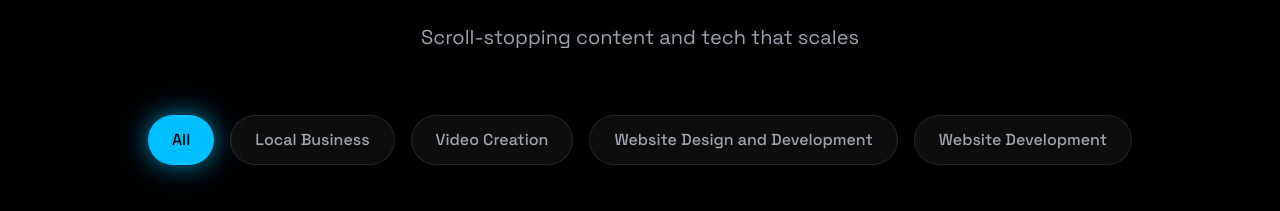
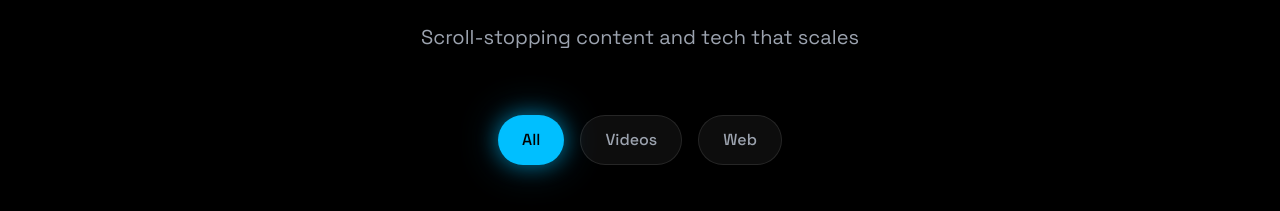
Before and after one commit to sagarkawad/at8-landing-page, a Next.js app: page / in a window 1280 px wide. Shown: the part 949-1160 px from the top of the page. Built offline with nearby package versions, Linux system fonts and the light colour scheme; grey boxes are pictures that could not be loaded.

Commit message:
website revamped

```diff
--- a/components/sections/AboutSection.tsx
+++ b/components/sections/AboutSection.tsx
@@ -82,8 +82,8 @@ export default function AboutSection() {
               being creative—it&apos;s about understanding psychology, platform
               algorithms, and most importantly, your audience&apos;s deepest
               desires and pain points. Not just that but businesses also do need
-              other services such as website design + development so for that we
-              also have a dedicated team to make your idea a reality.
+              other services such as web development so for that we also have a
+              dedicated team to make your idea a reality.
             </p>
             <p className="text-gray-400 text-lg leading-relaxed">
               We are getting started but we are confident that we can create
--- a/components/sections/FAQSection.tsx
+++ b/components/sections/FAQSection.tsx
@@ -11,8 +11,14 @@ const faqs = [
   {
     question: "What services does At8 offer?",
     answer:
-      "At8 offers comprehensive video creation, video edit and website design and development services for your brand.",
+      "At8 offers comprehensive creative video creation and website design and development services for your brand.",
   },
+  {
+    question: "Do you build full-stack web apps?",
+    answer:
+      "Yes! We not only build landing pages but also full-stack web applications.",
+  },
+
   {
     question: "Do you only create short-form videos?",
     answer:
@@ -21,7 +27,7 @@ const faqs = [
   {
     question: "Do you handle posting and ad campaigns?",
     answer:
-      "No! We currently don't offer end-to-end social media management and advertising campaigns across social media.",
+      "No! We currently don't offer social media management and advertising campaigns.",
   },
   {
     question: "How much do you charge per video?",
--- a/components/sections/Footer.tsx
+++ b/components/sections/Footer.tsx
@@ -100,14 +100,13 @@ export default function Footer() {
           <div>
             <h4 className="text-lg font-semibold mb-4 text-white">Services</h4>
             <ul className="space-y-3">
-              {[
-                "Video Creation (Shoot + Edit)",
-                "Website Design & Development",
-              ].map((service) => (
-                <li key={service}>
-                  <span className="text-gray-400">{service}</span>
-                </li>
-              ))}
+              {["Creative Videos (Shoot & Edit)", "Web Development"].map(
+                (service) => (
+                  <li key={service}>
+                    <span className="text-gray-400">{service}</span>
+                  </li>
+                )
+              )}
             </ul>
           </div>
 
--- a/components/sections/ServicesSection.tsx
+++ b/components/sections/ServicesSection.tsx
@@ -18,7 +18,7 @@ export default function ServicesSection() {
   const services = [
     {
       icon: <Video className="h-8 w-8 text-[#00BFFF]" />,
-      title: "Video Creation (Shoot + Edit)",
+      title: "Creative Videos (Shoot & Edit)",
       description:
         "Engaging reels, shorts, and long-form videos that creates a brand identity and drive action",
       features: [
@@ -30,7 +30,7 @@ export default function ServicesSection() {
     },
     {
       icon: <Globe className="h-8 w-8 text-[#00BFFF]" />,
-      title: "Website Design and Development",
+      title: "Website Development",
       description:
         "Custom websites that combine stunning design with powerful functionality to showcase your brand",
       features: [
--- a/components/sections/WorkShowcase.tsx
+++ b/components/sections/WorkShowcase.tsx
@@ -9,7 +9,7 @@ const works = [
     id: 1,
     title: "Market it!",
     brand: "At8",
-    tags: ["Video Creation"],
+    tags: ["Videos"],
     thumbnail:
       "https://images.pexels.com/photos/3184338/pexels-photo-3184338.jpeg?auto=compress&cs=tinysrgb&w=800",
     platform: "instagram",
@@ -21,7 +21,7 @@ const works = [
     id: 2,
     title: "Misal ad",
     brand: "Katakirrr",
-    tags: ["Video Creation", "Local Business"],
+    tags: ["Videos"],
     thumbnail:
       "https://imgs.search.brave.com/HyefZUzHfQFgnuvpZN9lmJvvij8xFz91aObpLc3L80c/rs:fit:860:0:0:0/g:ce/aHR0cHM6Ly9jb250/ZW50LmpkbWFnaWNi/b3guY29tL2NvbXAv/cHVuZS9jOS8wMjBw/eHgyMC54eDIwLjE3/MDExMzAwMDQxOC51/N2M5L2NhdGFsb2d1/ZS9rYXRhLWtpcnIt/ZXJhbmR3YW5lLXB1/bmUtcmVzdGF1cmFu/dHMtMTFhdnE2OS5q/cGc_dz0zODQwJnE9/NzU",
     platform: "instagram",
@@ -33,7 +33,7 @@ const works = [
     id: 3,
     title: "Find your wild!",
     brand: "Wild Stone",
-    tags: ["Video Creation"],
+    tags: ["Videos"],
     thumbnail:
       "https://imgs.search.brave.com/JMsVqb5eKOAKFvuLzd3gm0WfE__GKS4jXkgxo6C9mLM/rs:fit:860:0:0:0/g:ce/aHR0cHM6Ly93d3cu/d2lsZHN0b25lLmlu/L2Nkbi9zaG9wL2Zp/bGVzL0FydGJvYXJk/XzVfNGM1NTJjZmQt/ZTAwZC00MDQ4LTk5/MzQtY2E3YjM4NTEz/M2M2XzE0NDV4Lmpw/Zz92PTE3MjMxMDE3/MzA",
     platform: "instagram",
@@ -45,7 +45,7 @@ const works = [
     id: 4,
     title: "Aabha Productions",
     brand: "Aabha Productions",
-    tags: ["Website Design and Development"],
+    tags: ["Web"],
     thumbnail:
       "https://images.pexels.com/photos/196644/pexels-photo-196644.jpeg?auto=compress&cs=tinysrgb&w=800",
     platform: "website",
@@ -56,7 +56,7 @@ const works = [
     id: 5,
     title: "Belyno Cycles",
     brand: "Belyno Cycles",
-    tags: ["Website Design and Development"],
+    tags: ["Web"],
     thumbnail:
       "https://images.pexels.com/photos/276517/pexels-photo-276517.jpeg?auto=compress&cs=tinysrgb&w=800",
     platform: "website",
@@ -67,7 +67,7 @@ const works = [
     id: 6,
     title: "PixelOne Pro",
     brand: "PixelOne",
-    tags: ["Website Development"],
+    tags: ["Web"],
     thumbnail:
       "https://images.pexels.com/photos/17485678/pexels-photo-17485678.png",
     platform: "website",
```
